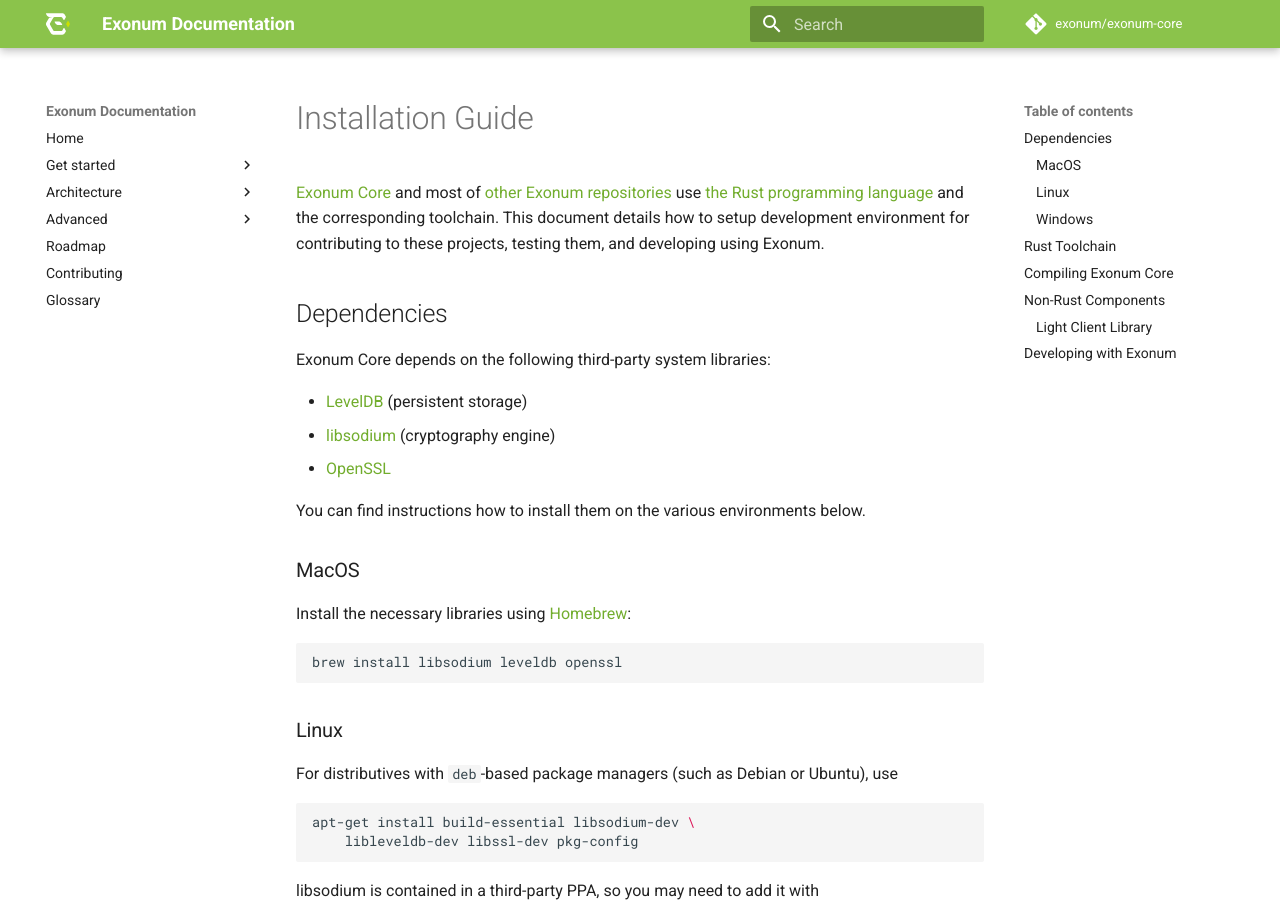
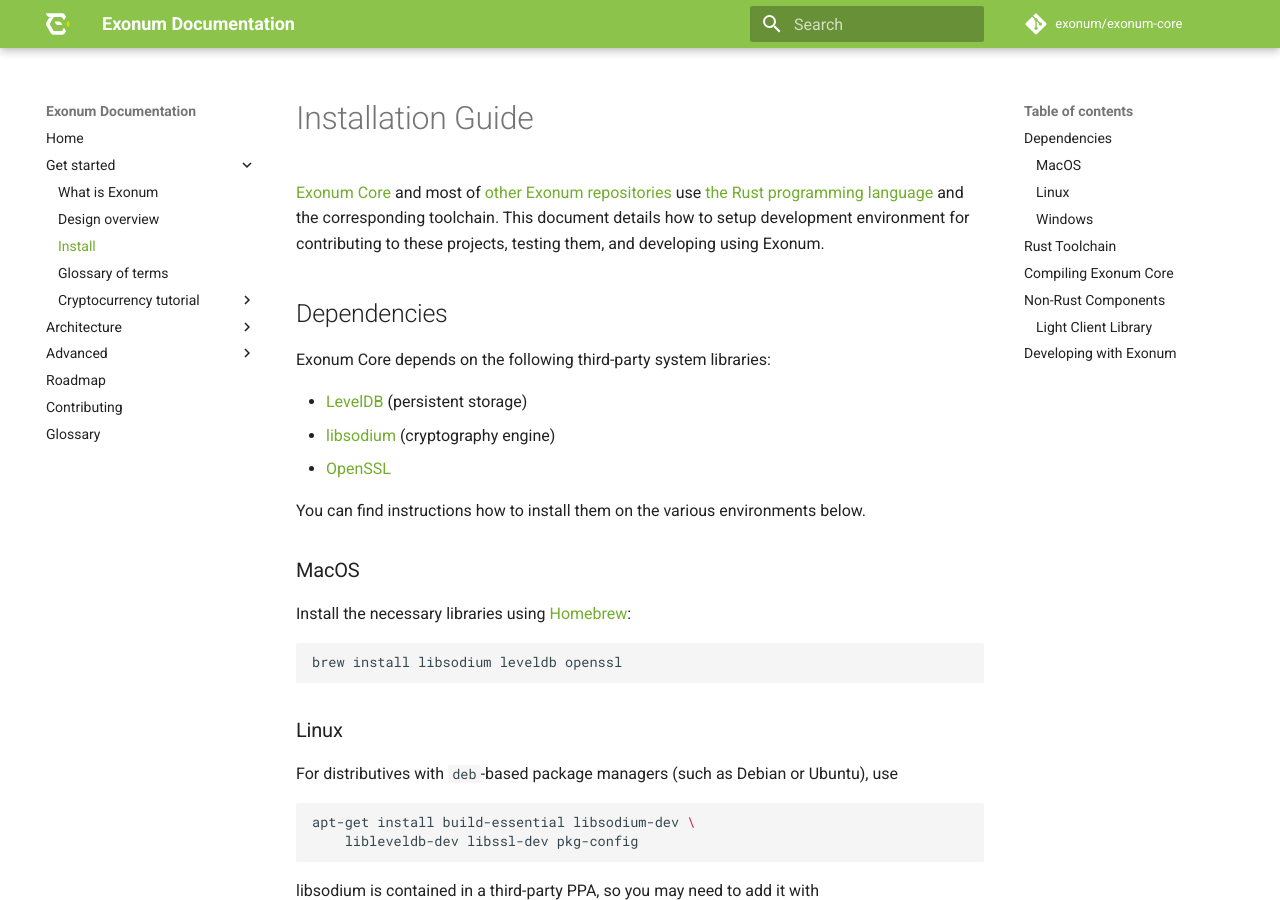
Before and after one commit to exonum/exonum-doc, an MkDocs documentation site: the page built from src/home/install.md, in a window 1280 px wide and 900 px high. Built offline with MkDocs 1.6.1 and Material for MkDocs 9.7.7, drawn with Linux system fonts in a browser that asks for light colours; comment, search, counter and statistics services are not loaded; old or Windows-style settings are respelled for this version of MkDocs.

Commit message:
Rename "installing.md" to "install.md"
...for brevity and clarity

```diff
--- a/mkdocs.yml
+++ b/mkdocs.yml
@@ -41,11 +41,11 @@
     - 'What is Exonum': 'get-started/what-is-exonum.md'
     # How does Exonum look from the inside: nodes, validators, clients, blocks, consensus, genesis block;
     # links to necessary documentation parts
-    - 'Design overview': 'get-started/design-overview.md'
-    # Installation guide
-    - 'Install': 'get-started/install.md'
-    # Writing one's first Exonum service
-    - 'Create service': 'get-started/create-service.md'
+    - 'Design overview': 'home/design-overview.md'
+    - 'Install': 'home/install.md'
+    - 'Glossary of terms': 'home/glossary.md'
+    - 'Cryptocurrency tutorial':
+      - 'Introduction': 'home/cryptocurrency/intro.md'
   - 'Architecture':
     # Includes guidelines for services
     - 'Services': 'architecture/services.md'
```
Also changed, not shown: src/home/install.md (renamed from src/home/installing.md).
